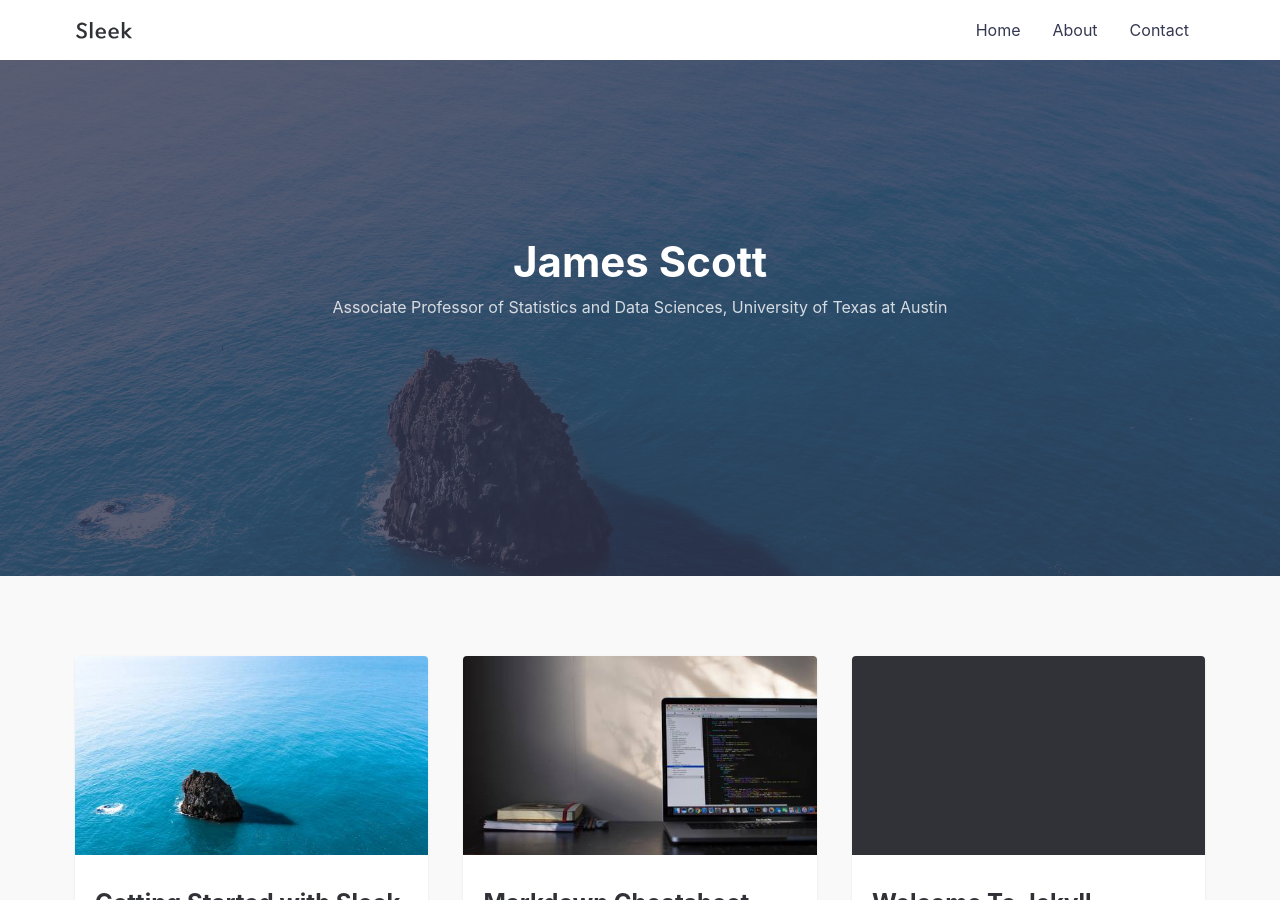
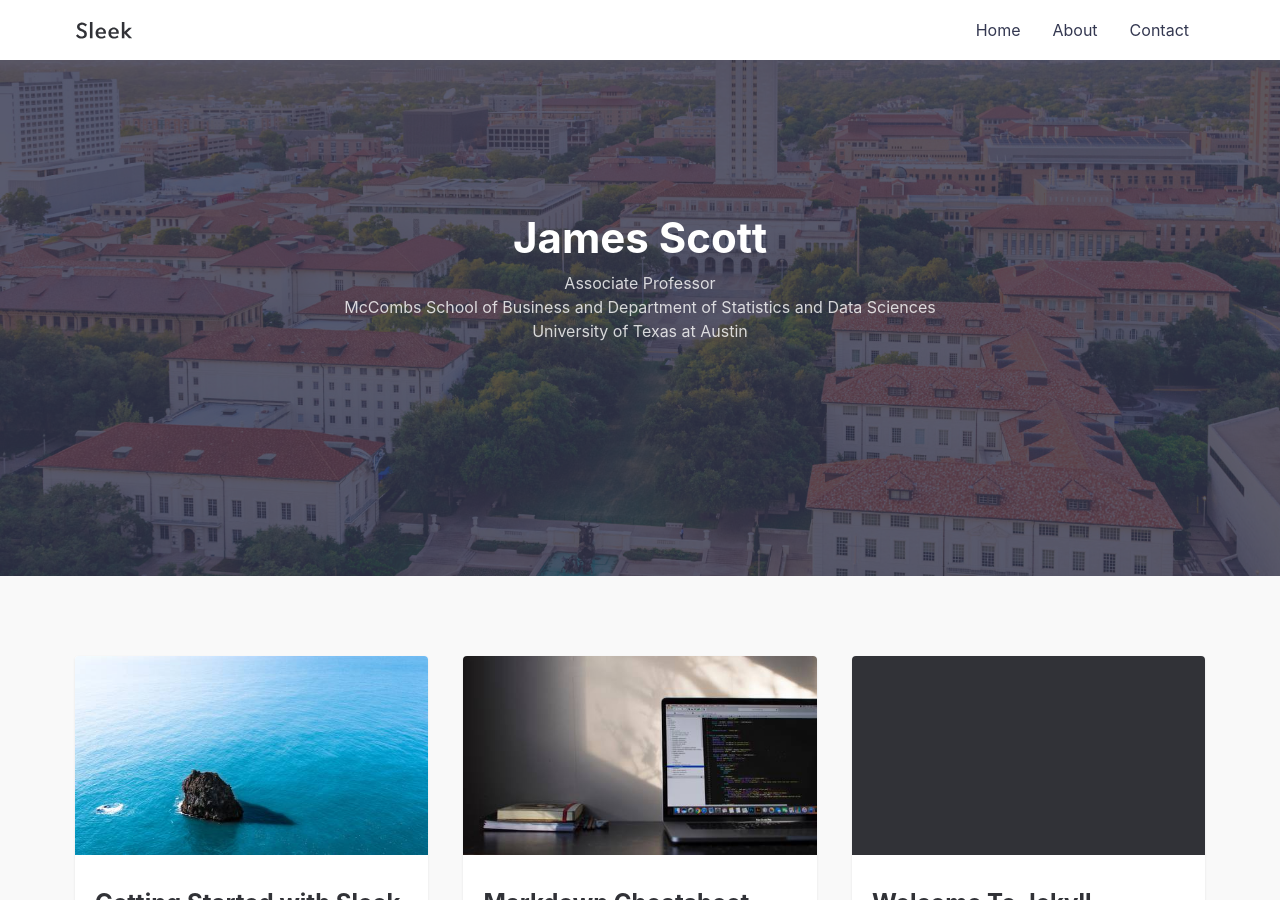
Before and after one commit to jgscott/testsite, a Jekyll site: the page built from index.md, in a window 1280 px wide and 900 px high. Built offline with Jekyll 4.4.1, drawn with Linux system fonts in a browser that asks for light colours.

Commit message:
default.html

```diff
--- a/_layouts/default.html
+++ b/_layouts/default.html
@@ -18,10 +18,12 @@ layout: compress
 
     {% include header.html %}
 
-    <div class="hero lazyload" data-bg="{{site.url}}/assets/img/posts/sleek_lg.jpg">
+    <div class="hero lazyload" data-bg="{{site.url}}/assets/img/posts/ut_austin_large.jpg">
       <div class="hero__wrap">
         <h1 class="hero__title">James Scott</h1>
-        <p class="hero__meta">Associate Professor of Statistics and Data Sciences, University of Texas at Austin</p>
+        <p class="hero__meta">Associate Professor <br>
+        McCombs School of Business and Department of Statistics and Data Sciences <br>
+        University of Texas at Austin</p>
       </div>
     </div>
 
```
Also changed, not shown: assets/img/posts/ut_austin_large.jpg (added).
